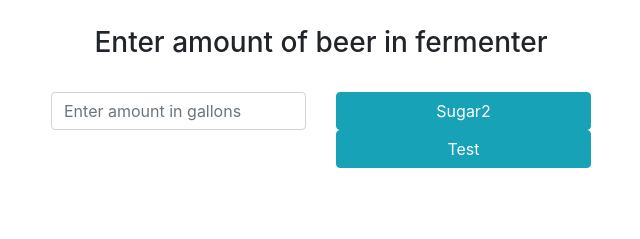
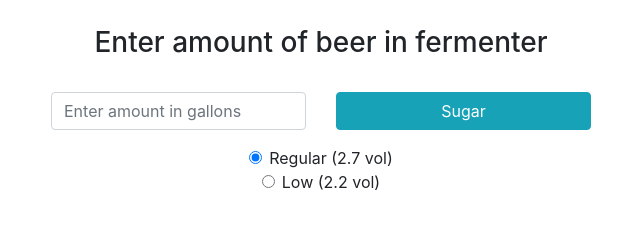
Before and after one commit to BrandonDennis8/Beer-Priming-Sugar-and-Dry-Hop-Calculator, a plain HTML site: page index.html in a window 1280 px wide. Shown: the part 108-347 px from the top of the page, without its empty margins (319-959 px from the left). Drawn offline with nearby package versions, Linux system fonts and the light colour scheme.

Commit message:
Update index.html

```diff
--- a/index.html
+++ b/index.html
@@ -8,25 +8,35 @@
 </head>
 
 <body>
+
+
     <!-- Priming sugar -->
     <div class="container">
         <h2 class="mt-5 text-center">Priming sugar calculator</h2>
         <h3 class="mt-5 text-center">Enter amount of beer in fermenter</h3> <br>
 
-
+        <!-- volume of beer -->
         <div class="row form-group justify-content-center">
             <div class="col-md-3">
                 <input type="number" id="inputForPrimingSugar" class="form-control"
                     placeholder="Enter amount in gallons">
             </div>
             <div class="col-md-3">
-                <button onclick="CalculatePrimingSugar()" class="btn btn-info w-100">Sugar2</button>
-                <a href="test.html">
-                    <button" class="btn btn-info w-100">Test</button>
-                </a>
-
+                <button onclick="CalculatePrimingSugar()" class="btn btn-info w-100">Sugar</button>
             </div>
         </div>
+
+        <!-- Beer style -->
+        <form id="beerForm" class="text-center">
+            <div class="form-check">
+                <input class="form-check-input" type="radio" name="beerType" id="regularCarbonation" value="1.0" checked>
+                <label class="form-check-label" for="regularCarbonation">Regular (2.7 vol)</label>
+            </div>
+            <div class="form-check">
+                <input class="form-check-input" type="radio" name="beerType" id="lowCarbonation" value="0.75">
+                <label class="form-check-label" for="lowCarbonation">Low (2.2 vol)</label>
+            </div>
+        </form>
 
         <!-- Result -->
         <p id="primingSugar" class="mt-3 text-center"></p>
@@ -34,7 +44,6 @@
     </div>
 
     <!-- Dry Hop -->
-    <br>
     <div class="container">
         <h2 class="mt-5 text-center">Dry-hop calculator</h2>
         <h3 class="mt-5 text-center">Enter amount of beer in fermenter</h3> <br>
@@ -64,12 +73,13 @@
     <script>
         function CalculatePrimingSugar() {
             var toGrams = 28;
+            var beerStyle = document.querySelector('input[name="beerType"]:checked').value;
             var batchSize = document.getElementById('inputForPrimingSugar').value;
             var toAgave = 1.40056;
 
             // calculate priming sugar
-            var totalSugar = Math.round(batchSize * toGrams * 10) / 10;
-            var totalAgave = Math.round(batchSize * toGrams * toAgave * 10) / 10;
+            var totalSugar = Math.round(beerStyle * batchSize * toGrams * 10) / 10;
+            var totalAgave = Math.round(beerStyle * batchSize * toGrams * toAgave * 10) / 10;
 
             document.getElementById('primingSugar').innerText = 'Priming Sugar: ' + totalSugar + "g";
             document.getElementById('primingAgave').innerText = 'Agave: ' + totalAgave + "g";
```
